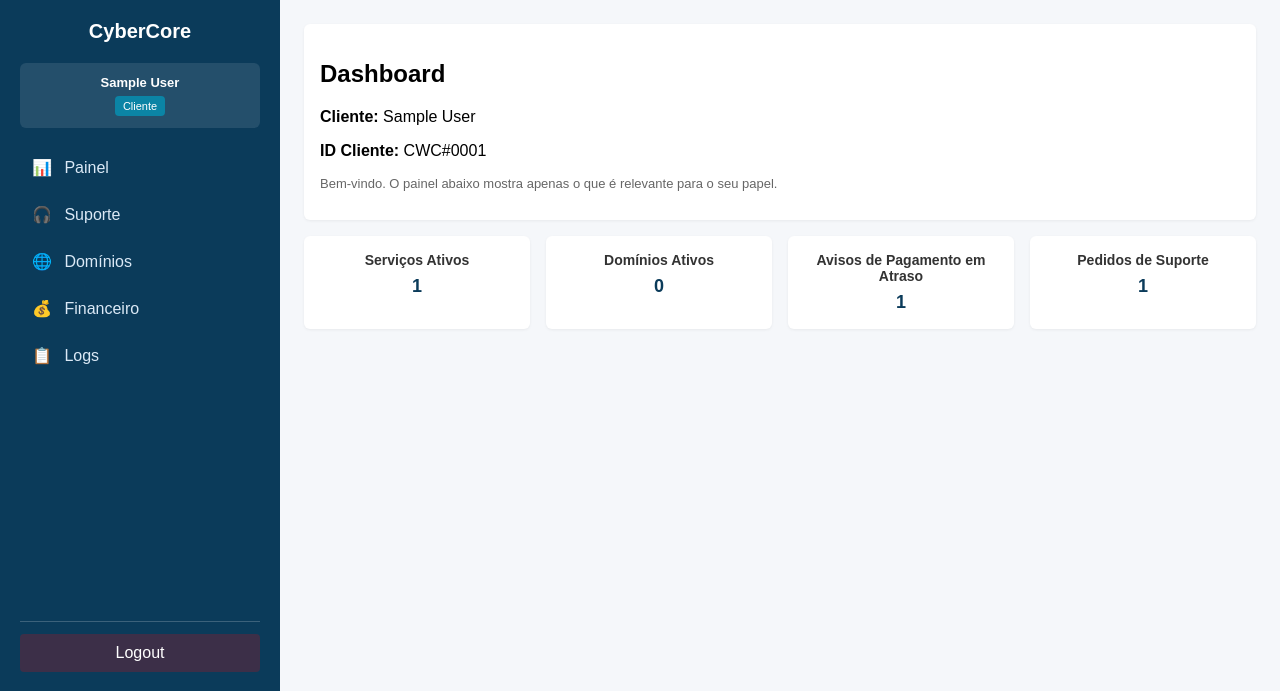
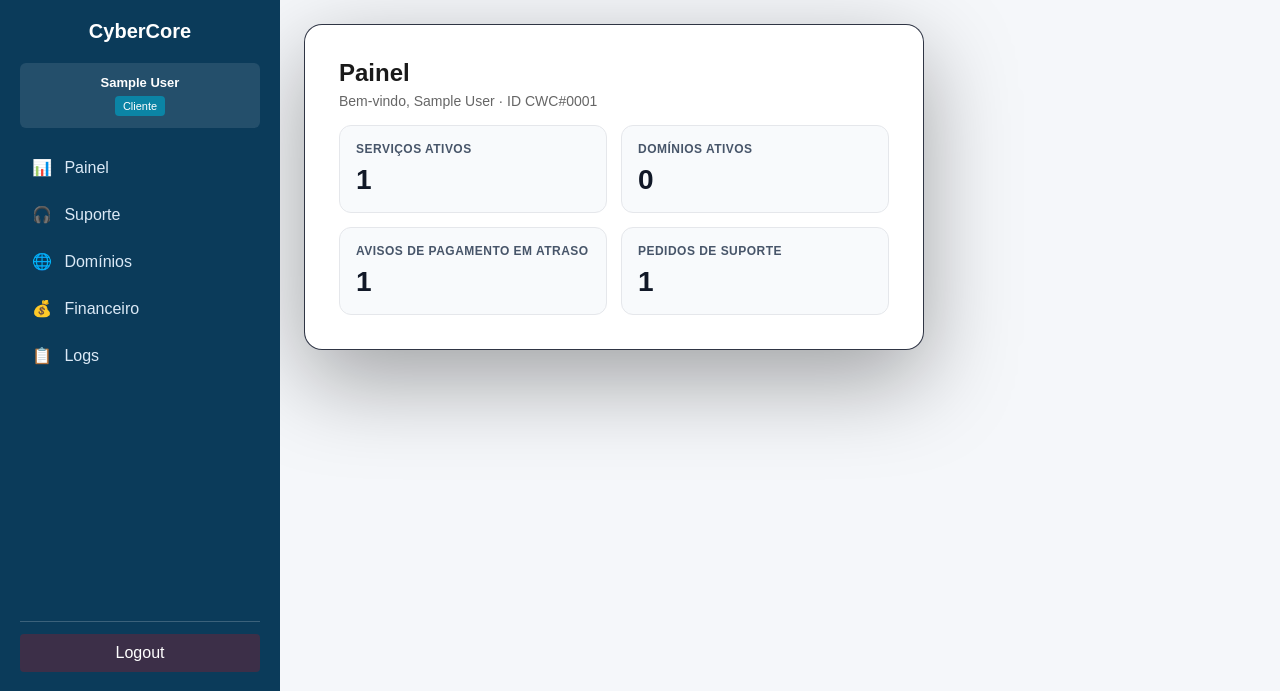
Before and after one commit to vascoferreira2001/cybercore, a PHP site: page /cybercore/dashboard.php in a window 1280 px wide. Shown: the top 691 px of the page. Run offline with PHP 8.4, Linux system fonts and the light colour scheme; the visitor is signed in with stand-in values (Sample User, id 1); data comes from the database, SQL or seed files in the repository; tables that the repository leaves empty hold one stand-in row (values such as "Sample post"); some libraries are stand-ins or nearby versions.

Commit message:
Melhoramento do Dashboard para mais moderno

```diff
--- a/assets/css/auth-modern.css
+++ b/assets/css/auth-modern.css
@@ -179,6 +179,34 @@ form { display: grid; gap: 14px; }
   grid-column: 1 / -1;
 }
 
+.metrics-grid {
+  display: grid;
+  grid-template-columns: repeat(auto-fit, minmax(220px, 1fr));
+  gap: 14px;
+}
+
+.metric-card {
+  background: #f8fafc;
+  border: 1px solid #e5e7eb;
+  border-radius: 12px;
+  padding: 16px;
+}
+
+.metric-title {
+  font-size: 12px;
+  text-transform: uppercase;
+  letter-spacing: 0.04em;
+  color: #475569;
+  margin-bottom: 8px;
+  font-weight: 700;
+}
+
+.metric-value {
+  font-size: 28px;
+  font-weight: 800;
+  color: #111827;
+}
+
 label {
   display: block;
   font-size: 12px;
--- a/dashboard.php
+++ b/dashboard.php
@@ -44,54 +44,78 @@ if ($user['role'] === 'Gestor') {
 ?>
 <?php include __DIR__ . '/inc/header.php'; ?>
 
-<div class="card">
-  <h2>Dashboard</h2>
-  <p><strong>Cliente:</strong> <?php echo htmlspecialchars($user['first_name'] . ' ' . $user['last_name']); ?></p>
-  <p><strong>ID Cliente:</strong> <?php echo $cwc; ?></p>
-  <p class="small">Bem-vindo. O painel abaixo mostra apenas o que é relevante para o seu papel.</p>
+<div class="shell single">
+  <div class="panel">
+    <div class="panel-header">
+      <h1>Painel</h1>
+      <p>Bem-vindo, <?php echo htmlspecialchars($user['first_name'] . ' ' . $user['last_name']); ?> · ID <?php echo $cwc; ?></p>
     </div>
 
     <?php if ($user['role'] === 'Gestor'): ?>
-  <div class="card">
-    <h3>Visão Geral (Gestor)</h3>
-    <p>Utilizadores: <?php echo $metrics['users_total']; ?></p>
-    <p>Domínios: <?php echo $metrics['domains_total']; ?></p>
-    <p>Faturas por pagar: <?php echo $metrics['invoices_unpaid']; ?></p>
-    <p>Tickets abertos: <?php echo $metrics['tickets_open']; ?></p>
-    <p class="small">Utilize o menu para aceder às áreas detalhadas.</p>
+      <div class="metrics-grid">
+        <div class="metric-card">
+          <div class="metric-title">Utilizadores</div>
+          <div class="metric-value"><?php echo $metrics['users_total']; ?></div>
         </div>
+        <div class="metric-card">
+          <div class="metric-title">Domínios</div>
+          <div class="metric-value"><?php echo $metrics['domains_total']; ?></div>
+        </div>
+        <div class="metric-card">
+          <div class="metric-title">Faturas por pagar</div>
+          <div class="metric-value"><?php echo $metrics['invoices_unpaid']; ?></div>
+        </div>
+        <div class="metric-card">
+          <div class="metric-title">Tickets abertos</div>
+          <div class="metric-value"><?php echo $metrics['tickets_open']; ?></div>
+        </div>
+      </div>
+      <div class="info-text">Utilize o menu lateral para aceder às áreas detalhadas.</div>
     <?php elseif ($user['role'] === 'Suporte Financeira'): ?>
-  <div class="card">
-    <h3>Financeiro (Suporte Financeira)</h3>
-    <p>Total de faturas: <?php echo $metrics['invoices_total']; ?></p>
-    <p>Faturas por pagar: <?php echo $metrics['invoices_unpaid']; ?></p>
+      <div class="metrics-grid">
+        <div class="metric-card">
+          <div class="metric-title">Total de faturas</div>
+          <div class="metric-value"><?php echo $metrics['invoices_total']; ?></div>
+        </div>
+        <div class="metric-card">
+          <div class="metric-title">Faturas por pagar</div>
+          <div class="metric-value"><?php echo $metrics['invoices_unpaid']; ?></div>
+        </div>
       </div>
     <?php elseif (in_array($user['role'], ['Suporte ao Cliente','Suporte Técnica'])): ?>
-  <div class="card">
-    <h3>Suporte</h3>
-    <p>Tickets abertos: <?php echo $metrics['tickets_open']; ?></p>
-    <p>Domínios total: <?php echo $metrics['domains_total']; ?></p>
-    <p class="small">Aceda a Suporte para gerir tickets.</p>
+      <div class="metrics-grid">
+        <div class="metric-card">
+          <div class="metric-title">Tickets abertos</div>
+          <div class="metric-value"><?php echo $metrics['tickets_open']; ?></div>
         </div>
+        <div class="metric-card">
+          <div class="metric-title">Domínios total</div>
+          <div class="metric-value"><?php echo $metrics['domains_total']; ?></div>
+        </div>
+      </div>
+      <div class="info-text">Aceda a Suporte para gerir tickets.</div>
     <?php else: ?>
-  <div class="widgets">
-    <div class="widget">
-      <h4>Serviços Ativos</h4>
-      <p><?php echo $metrics['total_services']; ?></p>
+      <div class="metrics-grid">
+        <div class="metric-card">
+          <div class="metric-title">Serviços Ativos</div>
+          <div class="metric-value"><?php echo $metrics['total_services']; ?></div>
         </div>
-    <div class="widget">
-      <h4>Domínios Ativos</h4>
-      <p><?php echo $metrics['my_services_active']; ?></p>
+        <div class="metric-card">
+          <div class="metric-title">Domínios Ativos</div>
+          <div class="metric-value"><?php echo $metrics['my_services_active']; ?></div>
         </div>
-    <div class="widget">
-      <h4>Avisos de Pagamento em Atraso</h4>
-      <p><?php echo $metrics['overdue_invoices']; ?></p>
+        <div class="metric-card">
+          <div class="metric-title">Avisos de Pagamento em Atraso</div>
+          <div class="metric-value"><?php echo $metrics['overdue_invoices']; ?></div>
         </div>
-    <div class="widget">
-      <h4>Pedidos de Suporte</h4>
-      <p><?php echo $metrics['my_tickets_active']; ?></p>
+        <div class="metric-card">
+          <div class="metric-title">Pedidos de Suporte</div>
+          <div class="metric-value"><?php echo $metrics['my_tickets_active']; ?></div>
         </div>
       </div>
     <?php endif; ?>
 
+  </div>
+</div>
+
 <?php include __DIR__ . '/inc/footer.php'; ?>
--- a/inc/header.php
+++ b/inc/header.php
@@ -45,6 +45,9 @@ try {
   <meta name="viewport" content="width=device-width,initial-scale=1">
   <title><?php echo SITE_NAME; ?></title>
   <link rel="stylesheet" href="<?php echo (strpos($_SERVER['REQUEST_URI'], '/admin/') !== false) ? '../assets/css/style.css' : 'assets/css/style.css'; ?>">
+  <?php $base = (strpos($_SERVER['REQUEST_URI'], '/admin/') !== false) ? '../' : ''; ?>
+  <link href="https://fonts.googleapis.com/css2?family=Manrope:wght@400;500;600;700&display=swap" rel="stylesheet">
+  <link rel="stylesheet" href="<?php echo $base; ?>assets/css/auth-modern.css">
   <?php if ($faviconPath && file_exists($faviconPath)): ?>
     <link rel="icon" type="image/png" href="<?php echo htmlspecialchars($faviconUrl); ?>?v=<?php echo time(); ?>">
   <?php endif; ?>
```
Lines whose indentation alone changed are shown as unchanged.
